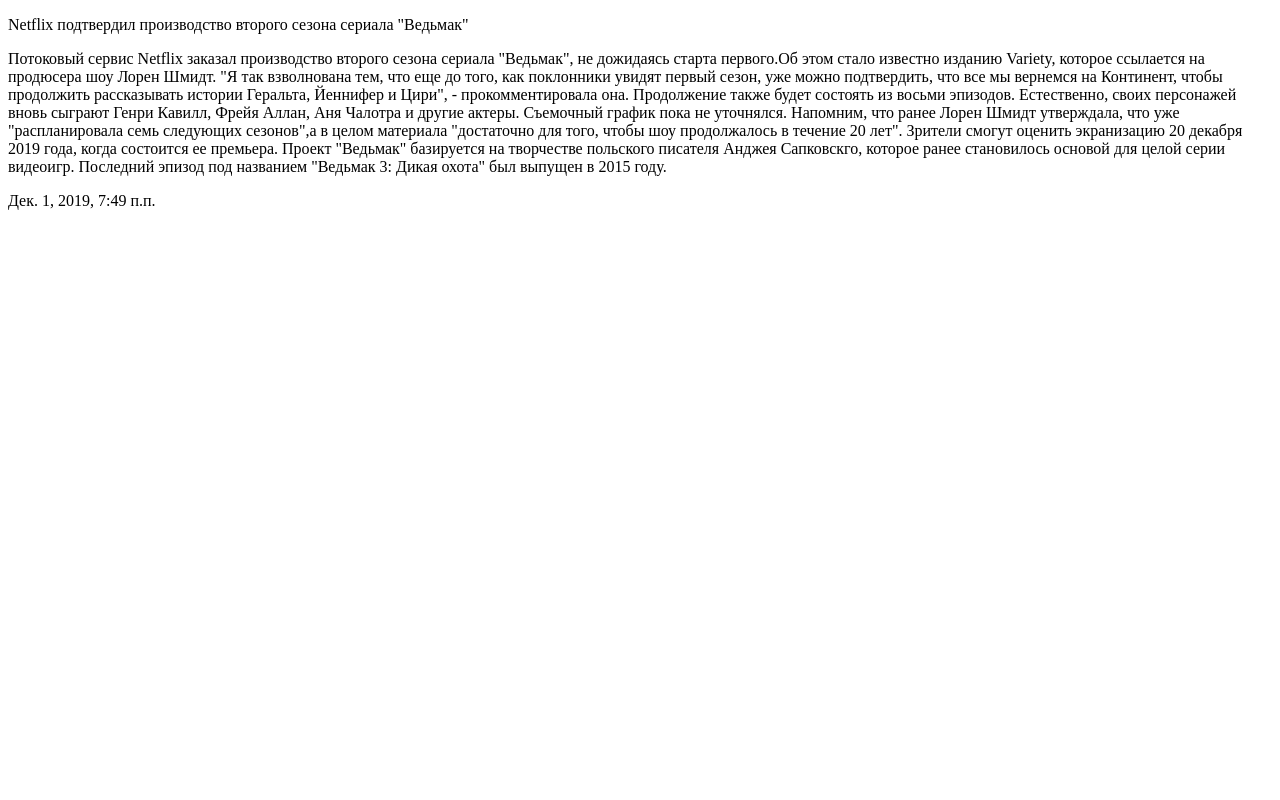
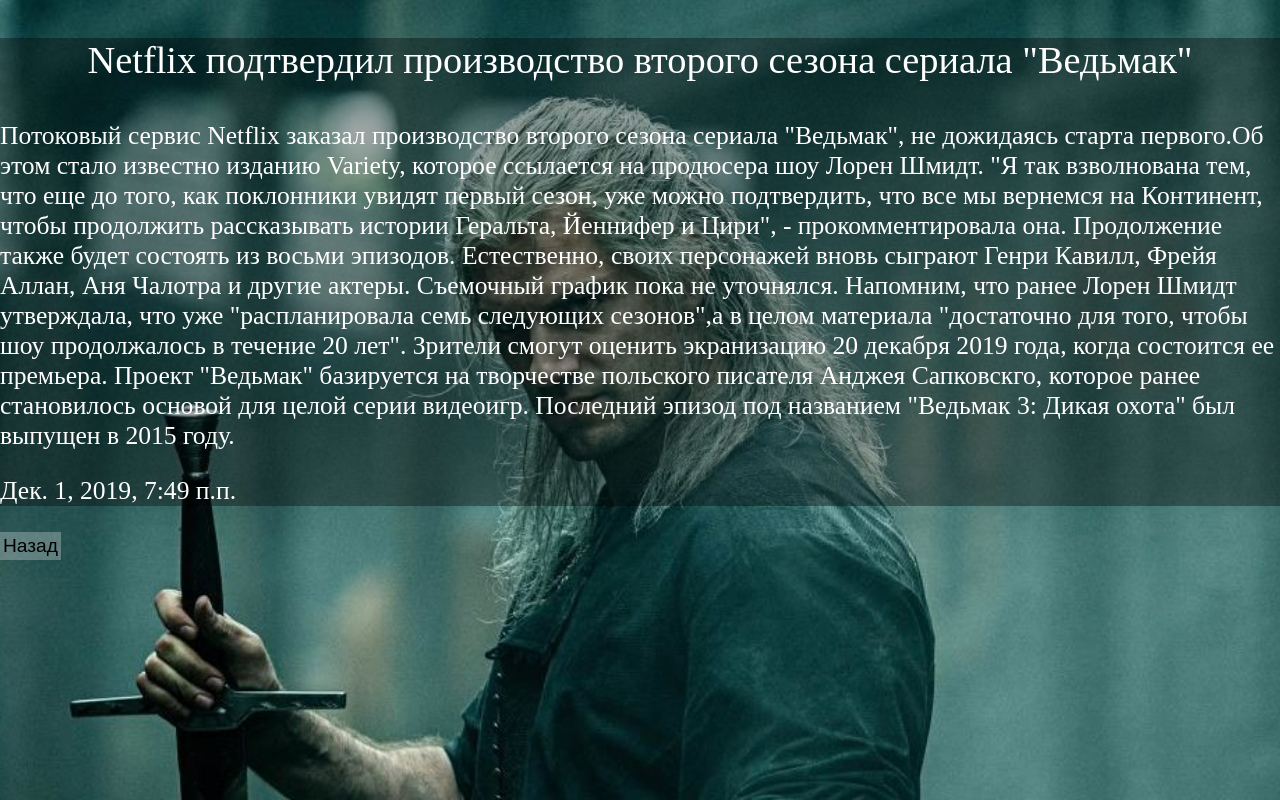
Before and after one commit to Dilarchuk/TheGeraltNews, a Django app: page /article/1/ in a window 1280 px wide. Run offline with Django 3.2, Linux system fonts and the light colour scheme; data comes from the database, SQL or seed files in the repository; both versions use the stored data as it was after the commit.

Commit message:
we added style and button

```diff
--- a/WebSite/models.py
+++ b/WebSite/models.py
@@ -3,5 +3,5 @@
 # Create your models here.
 class Article(models.Model):
     title = models.CharField(max_length=500)
-    text = models.CharField(max_length=2000)
+    text = models.TextField(max_length=2000)
     date_input = models.DateTimeField(default=datetime.now, blank=True)
--- a/static/WebSite/css/main.css
+++ b/static/WebSite/css/main.css
@@ -3,23 +3,50 @@
     width: 100%;
 }
 .title {
+    background-color: rgba(0, 0, 0, 0.36);
+    padding-top: 3%;
+    padding-bottom: 3%;
     text-align: center;
     font-size: 5vw;
-    color: black;
+    color: white;
     font-family: "Copperplate Gothic Bold";
 }
+.articletitle {
+    text-align: center;
+    font-size: 3vw;
+}
 body {
-    background-image: url("../img/The-Witcher.png");
+    background-image: url("../img/7-seasons-1024x574.jpg");
     background-position: center;
     background-repeat: no-repeat;
     background-size: cover;
     position: relative;
-    width:100%;
-    height: 100%;
     font-family: "Copperplate Gothic Bold";
     font-size: 1rem;
+    margin: 0;
 }
 a {
-    color: black;
-    font-size: 2vm
+    color: white;
+    font-size: 2.5vw;
 }
+li {
+    color: white;
+    padding: 0;
+    list-style-type: armenian;
+}
+
+p {
+    color: white;
+    font-size: 2vw;
+}
+
+.article {
+    background-color: rgba(0, 0, 0, 0.36);
+}
+input {
+    background-color: rgba(251, 251, 251, 0.27);
+    border: none;
+    font-size: 1.5vw;
+    text-align: center;
+    padding: 3px;
+}
--- a/templates/index.html
+++ b/templates/index.html
@@ -7,7 +7,7 @@
     <link rel="stylesheet" href="{% static 'WebSite/css/main.css' %}">
 </head>
 <body>
-    <p class  = 'title'> Ведьмаку заплатите чеканной монетой</p>
+    <p class  = 'title'> Новости о сериале "Ведьмак"</p>
     {% for item in articles %}
         <li><a href="article/{{ item.id }}/">{{ item.title }}</a></li>
         <br> <!--perehod na novuy. strochku-->
--- a/templates/news.html
+++ b/templates/news.html
@@ -1,12 +1,19 @@
+{% load static %}
 <!DOCTYPE html>
 <html lang="en">
 <head>
     <meta charset="UTF-8">
     <title>The Witcher News</title>
+    <link rel="stylesheet" href="{% static 'WebSite/css/main.css' %}">
 </head>
 <body>
-    <p>{{ title }}</p>
+<div class="article">
+    <p class = 'articletitle'>{{ title }}</p>
     <p>{{ text  }}</p>
     <p>{{ date_input }}</p>
+</div>
+    <form action="/">
+        <input type="submit" value="Назад" />
+    </form>
 </body>
 </html>
```
Also changed, not shown: db.sqlite3, static/WebSite/img/7-seasons-1024x574.jpg (added).
